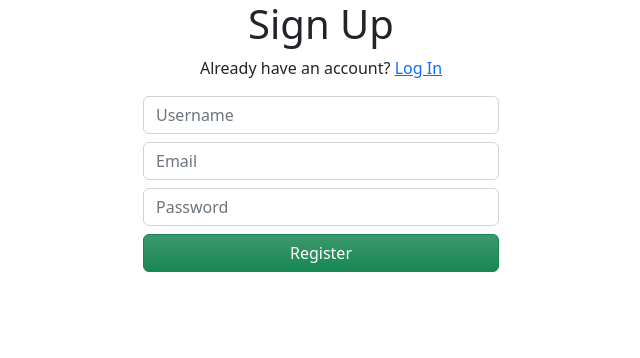
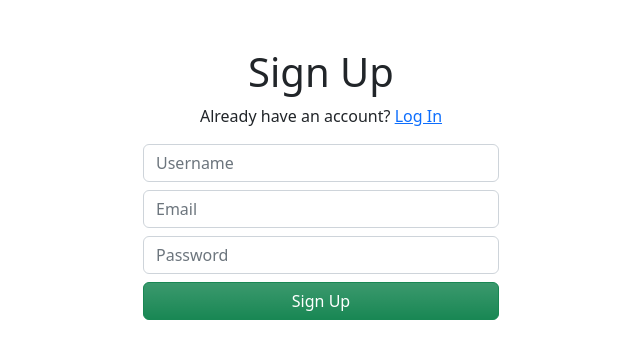
Before and after one commit to vitaliitrehubov/medium_clone_vue, a Vue app: page /register in a window 1280 px wide. Shown: the top 358 px of the page, without its empty margins (319-959 px from the left). Built offline with nearby package versions, Linux system fonts and the light colour scheme.

Commit message:
implement register view

```diff
--- /dev/null
+++ b/src/composables/useAuthState.js
@@ -0,0 +1,19 @@
+import { useStore } from 'vuex'
+import { computed } from 'vue'
+
+import { actionTypes } from '@/store/modules/auth'
+
+export const useAuthState = () => {
+  const store = useStore()
+
+  const isSubmitting = computed(() => store.state.auth.isSubmitting)
+
+  const registerUser = () => {
+    store.dispatch(actionTypes.register)
+  }
+
+  return {
+    isSubmitting,
+    registerUser
+  }
+}
--- /dev/null
+++ b/src/constants/forms.js
@@ -0,0 +1,5 @@
+export const registerFormFields = [
+  { name: 'username', type: 'text', placeholder: 'Username' },
+  { name: 'email', type: 'email', placeholder: 'Email' },
+  { name: 'password', type: 'password', placeholder: 'Password' },
+]
--- a/src/main.ts
+++ b/src/main.ts
@@ -1,8 +1,8 @@
 import "bootstrap/dist/css/bootstrap.min.css"
 import { createApp } from 'vue'
-import App from './App.vue'
-import router from './router'
-import store from './store'
+import App from '@/App.vue'
+import router from '@/router'
+import store from '@/store'
 
 const app = createApp(App)
 
--- a/src/store/index.ts
+++ b/src/store/index.js
@@ -1,4 +1,5 @@
 import { createStore } from 'vuex'
+import auth from '@/store/modules/auth'
 
 export default createStore({
   state: {
@@ -10,5 +11,6 @@ export default createStore({
   actions: {
   },
   modules: {
+    auth
   }
 })
--- /dev/null
+++ b/src/store/modules/auth.ts
@@ -0,0 +1,33 @@
+export interface authState {
+  isSubmitting: boolean
+}
+
+export const mutationTypes = {
+  registerStart: '[auth] registerStart'
+}
+
+export const actionTypes = {
+  register: '[auth] register'
+}
+
+const state = {
+  isSubmitting: false,
+}
+
+const mutations = {
+  [mutationTypes.registerStart](state: authState) {
+    state.isSubmitting = true
+  }
+}
+
+const actions = {
+  [actionTypes.register]({ commit }) {
+    commit(mutationTypes.registerStart)
+  }
+}
+
+export default {
+  state,
+  mutations,
+  actions
+}
--- a/src/views/HomeView.vue
+++ b/src/views/HomeView.vue
@@ -1,6 +1,5 @@
 <template>
   <div class="home">
-    <img alt="Vue logo" src="../assets/logo.png">
     <HelloWorld msg="Welcome to Your Vue.js + TypeScript App"/>
   </div>
 </template>
--- a/src/views/McvRegister.vue
+++ b/src/views/McvRegister.vue
@@ -1,5 +1,5 @@
 <template>
-  <div class="container">
+  <div class="container mt-5">
     <div class="row">
       <div class="col-8 offset-2 col-md-6 offset-md-3 col-lg-4 offset-lg-4">
         <h1 class="text-center">Sign Up</h1>
@@ -7,8 +7,13 @@
           Already have an account?
           <router-link :to="{ name: 'register' }">Log In</router-link>
         </p>
-        <form @submit.prevent="onSubmit()">
-          <fieldset v-for="({ name, type, placeholder }, i) in formFields" :key="i" class="mb-2">
+        <form @submit.prevent="registerUser()">
+          <fieldset
+            v-for="({ name, type, placeholder }, i) in formFields"
+            :key="i"
+            :disabled="isSubmitting"
+            class="mb-2"
+          >
             <input
               :type="type"
               :name="name"
@@ -18,7 +23,10 @@
             />
           </fieldset>
           <div class="d-grid">
-            <button class="btn btn-success bg-gradient">Register</button>
+            <button
+              :disabled="isSubmitting"
+              :class="[isSubmitting && 'disabled', 'btn btn-success bg-gradient']"
+            >Sign Up</button>
           </div>
         </form>
       </div>
@@ -27,13 +35,8 @@
 </template>
 
 <script setup>
-const formFields = [
-  { name: 'username', type: 'text', placeholder: 'Username' },
-  { name: 'email', type: 'email', placeholder: 'Email' },
-  { name: 'password', type: 'password', placeholder: 'Password' },
-]
+import { useAuthState } from '@/composables/useAuthState'
+import { registerFormFields as formFields } from '@/constants/forms'
 
-const onSubmit = () => {
-  console.log('SUBMITTED THE FORM!')
-}
+const { registerUser, isSubmitting } = useAuthState()
 </script>
--- a/tsconfig.json
+++ b/tsconfig.json
@@ -2,7 +2,6 @@
   "compilerOptions": {
     "target": "esnext",
     "module": "esnext",
-    "strict": true,
     "jsx": "preserve",
     "moduleResolution": "node",
     "skipLibCheck": true,
@@ -33,7 +32,7 @@
     "src/**/*.vue",
     "tests/**/*.ts",
     "tests/**/*.tsx"
-  ],
+, "src/main.ts", "src/main.ts", "src/store/index.js", "src/store/index.js", "src/store/modules/auth.js", "src/store/modules/auth.js"  ],
   "exclude": [
     "node_modules"
   ]
```
Also changed, not shown: src/assets/logo.png (deleted).
